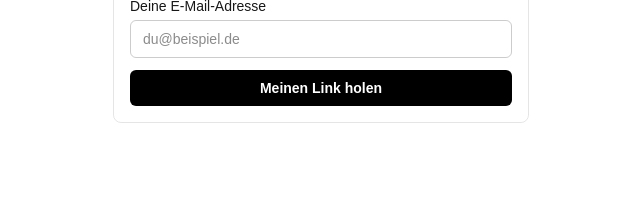
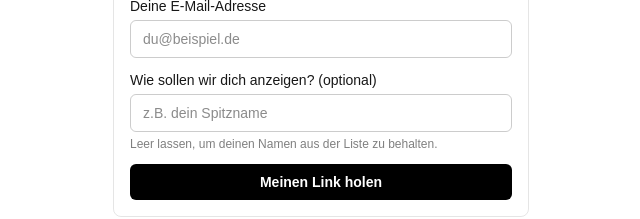
Before and after one commit to Pavall96/rotationsplan-tennis, a Next.js app: page /registrieren in a window 1280 px wide. Shown: the part 261-480 px from the top of the page, without its empty margins (319-959 px from the left). Built offline with nearby package versions, Linux system fonts and the light colour scheme; no server answers; the database is empty.

Commit message:
Add optional nickname so players can choose their display name
The spreadsheet's display_name stays the immutable join key for
re-imports; a new nullable nickname column overrides it everywhere
the name is shown, settable via the /registrieren form.

```diff
--- a/src/app/admin/page.tsx
+++ b/src/app/admin/page.tsx
@@ -2,6 +2,7 @@ import { notFound } from "next/navigation";
 import { getDb } from "@/db";
 import { players } from "@/db/schema";
 import { getBaseUrl } from "@/lib/base-url";
+import { playerLabel } from "@/lib/format";
 import { CopyLinkButton } from "@/components/CopyLinkButton";
 import { TestReminderButton } from "@/components/TestReminderButton";
 
@@ -25,7 +26,7 @@ export default async function AdminPage({ searchParams }: PageProps<"/admin">) {
 
       {missingEmail.length > 0 && (
         <p className="text-sm text-[var(--color-nein)] mb-4">
-          {missingEmail.length} Spieler ohne E-Mail: {missingEmail.map((p) => p.displayName).join(", ")}
+          {missingEmail.length} Spieler ohne E-Mail: {missingEmail.map((p) => playerLabel(p)).join(", ")}
         </p>
       )}
 
@@ -46,7 +47,12 @@ export default async function AdminPage({ searchParams }: PageProps<"/admin">) {
             const link = `${baseUrl}/spieler/${p.token}`;
             return (
               <tr key={p.id} className="border-b border-black/5 dark:border-white/10">
-                <td className="py-2 pr-2">{p.displayName}</td>
+                <td className="py-2 pr-2">
+                  {playerLabel(p)}
+                  {p.nickname && (
+                    <span className="text-black/40 dark:text-white/40"> ({p.displayName})</span>
+                  )}
+                </td>
                 <td className="py-2 pr-2">{p.lk ?? "–"}</td>
                 <td className="py-2 pr-2">{p.wantsCoach ? "ja" : "nein"}</td>
                 <td className="py-2 pr-2">
--- a/src/app/registrieren/actions.ts
+++ b/src/app/registrieren/actions.ts
@@ -3,6 +3,7 @@
 import { eq } from "drizzle-orm";
 import { getDb } from "@/db";
 import { players } from "@/db/schema";
+import { playerLabel } from "@/lib/format";
 
 export type RegisterResult =
   | { status: "ok"; link: string; displayName: string }
@@ -12,6 +13,7 @@ export type RegisterResult =
 export async function registerEmail(formData: FormData): Promise<RegisterResult> {
   const playerId = Number(formData.get("playerId"));
   const email = String(formData.get("email") ?? "").trim();
+  const nickname = String(formData.get("nickname") ?? "").trim();
 
   if (!playerId || !email || !email.includes("@")) {
     return { status: "invalid" };
@@ -23,11 +25,18 @@ export async function registerEmail(formData: FormData): Promise<RegisterResult>
 
   if (player.email && player.email !== email) {
     // Already registered by someone — don't let a public form silently overwrite it.
-    return { status: "already-registered", displayName: player.displayName };
+    return { status: "already-registered", displayName: playerLabel(player) };
   }
 
-  await db.update(players).set({ email }).where(eq(players.id, playerId));
+  await db
+    .update(players)
+    .set({ email, nickname: nickname || null })
+    .where(eq(players.id, playerId));
 
   const baseUrl = process.env.NEXT_PUBLIC_BASE_URL ?? "";
-  return { status: "ok", link: `${baseUrl}/spieler/${player.token}`, displayName: player.displayName };
+  return {
+    status: "ok",
+    link: `${baseUrl}/spieler/${player.token}`,
+    displayName: nickname || player.displayName,
+  };
 }
--- a/src/app/spieler/[token]/page.tsx
+++ b/src/app/spieler/[token]/page.tsx
@@ -6,7 +6,7 @@ import {
   sessionsForPlayer,
   myRoleInSession,
 } from "@/lib/queries";
-import { formatDate, formatTimeRange, formatDateForFile } from "@/lib/format";
+import { formatDate, formatTimeRange, formatDateForFile, playerLabel } from "@/lib/format";
 import { getBaseUrl } from "@/lib/base-url";
 import { RsvpForm } from "@/components/RsvpForm";
 import { CopyLinkButton } from "@/components/CopyLinkButton";
@@ -44,7 +44,7 @@ export default async function PlayerPage({ params }: PageProps<"/spieler/[token]
       </Link>
 
       <header className="my-4">
-        <h1 className="text-xl font-bold">Hallo {player.displayName}!</h1>
+        <h1 className="text-xl font-bold">Hallo {playerLabel(player)}!</h1>
         <p className="text-sm text-black/60 dark:text-white/60">
           Du hast {starterSessions.length} Spieltage: {mitCount} mit Trainer, {ohneCount} ohne Trainer.
         </p>
--- a/src/components/RegisterForm.tsx
+++ b/src/components/RegisterForm.tsx
@@ -73,6 +73,22 @@ export function RegisterForm({ playerOptions }: { playerOptions: PlayerOption[]
         />
       </div>
 
+      <div>
+        <label htmlFor="nickname" className="block text-sm font-medium mb-1">
+          Wie sollen wir dich anzeigen? (optional)
+        </label>
+        <input
+          id="nickname"
+          name="nickname"
+          type="text"
+          placeholder="z.B. dein Spitzname"
+          className="w-full rounded-md border border-black/20 dark:border-white/20 bg-transparent px-3 py-2 text-sm"
+        />
+        <p className="mt-1 text-xs text-black/50 dark:text-white/50">
+          Leer lassen, um deinen Namen aus der Liste zu behalten.
+        </p>
+      </div>
+
       <button
         type="submit"
         disabled={pending}
--- a/src/db/schema.ts
+++ b/src/db/schema.ts
@@ -16,7 +16,10 @@ import { sql } from "drizzle-orm";
 
 export const players = pgTable("players", {
   id: serial("id").primaryKey(),
+  // Stable key back to the source spreadsheet — never edited by users, so a re-import can still match rows.
   displayName: text("display_name").notNull().unique(),
+  // User-chosen display name (e.g. a preferred nickname); shown everywhere instead of displayName when set.
+  nickname: text("nickname"),
   lk: numeric("lk", { precision: 4, scale: 1 }),
   wantsCoach: boolean("wants_coach").notNull(),
   email: text("email").unique(),
--- a/src/lib/format.ts
+++ b/src/lib/format.ts
@@ -37,3 +37,8 @@ export function formatTimeRange(start: Date | string, end: Date | string): strin
 export function formatDateForFile(d: Date | string): string {
   return dateFileFormatter.format(new Date(d));
 }
+
+/** The name to show for a player: their chosen nickname if set, otherwise the spreadsheet name. */
+export function playerLabel(p: { displayName: string; nickname?: string | null }): string {
+  return p.nickname?.trim() || p.displayName;
+}
--- a/src/lib/queries.ts
+++ b/src/lib/queries.ts
@@ -1,6 +1,7 @@
 import { eq, and } from "drizzle-orm";
 import { getDb } from "@/db";
 import { players, courts, sessions, sessionAssignments, rsvps } from "@/db/schema";
+import { playerLabel } from "@/lib/format";
 
 export type RsvpStatus = "ja" | "nein" | "offen";
 
@@ -58,6 +59,7 @@ export async function getFullSchedule(): Promise<SessionView[]> {
       sessionId: sessionAssignments.sessionId,
       playerId: sessionAssignments.playerId,
       displayName: players.displayName,
+      nickname: players.nickname,
       role: sessionAssignments.role,
       slot: sessionAssignments.slot,
       rsvpStatus: rsvps.status,
@@ -74,7 +76,7 @@ export async function getFullSchedule(): Promise<SessionView[]> {
     if (!bySession.has(a.sessionId)) bySession.set(a.sessionId, []);
     bySession.get(a.sessionId)!.push({
       playerId: a.playerId,
-      displayName: a.displayName,
+      displayName: playerLabel(a),
       role: a.role as "starter" | "ersatz" | "trainer",
       slot: a.slot,
       rsvpStatus: (a.rsvpStatus as RsvpStatus | null) ?? "offen",
--- a/src/lib/reminders.ts
+++ b/src/lib/reminders.ts
@@ -2,7 +2,7 @@ import { getDb } from "@/db";
 import { players, reminderLog } from "@/db/schema";
 import { getFullSchedule } from "@/lib/queries";
 import { sendReminderBatch, type ReminderEmailInput } from "@/lib/email";
-import { formatDateForFile } from "@/lib/format";
+import { formatDateForFile, playerLabel } from "@/lib/format";
 
 export type ReminderRunResult =
   | { date: string; sessions: number; sent: number; skippedNoEmail: number; skippedAlreadySent: number }
@@ -61,7 +61,7 @@ export async function runReminders(opts: { dryRun: boolean; baseUrl: string }):
       }
       const input: ReminderEmailInput = {
         to: player.email,
-        playerName: player.displayName,
+        playerName: playerLabel(player),
         role: r.role,
         session,
         token: player.token,
```
